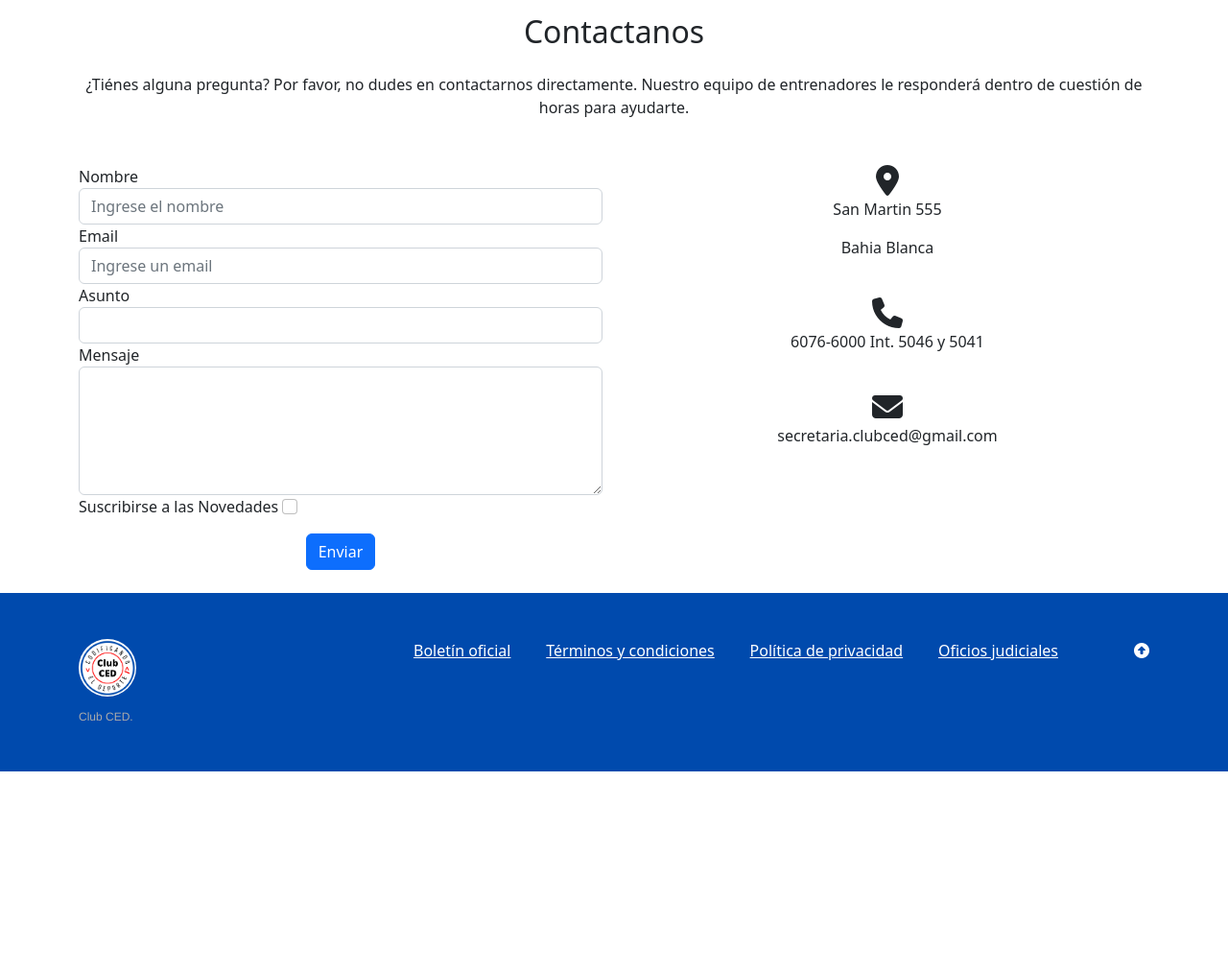
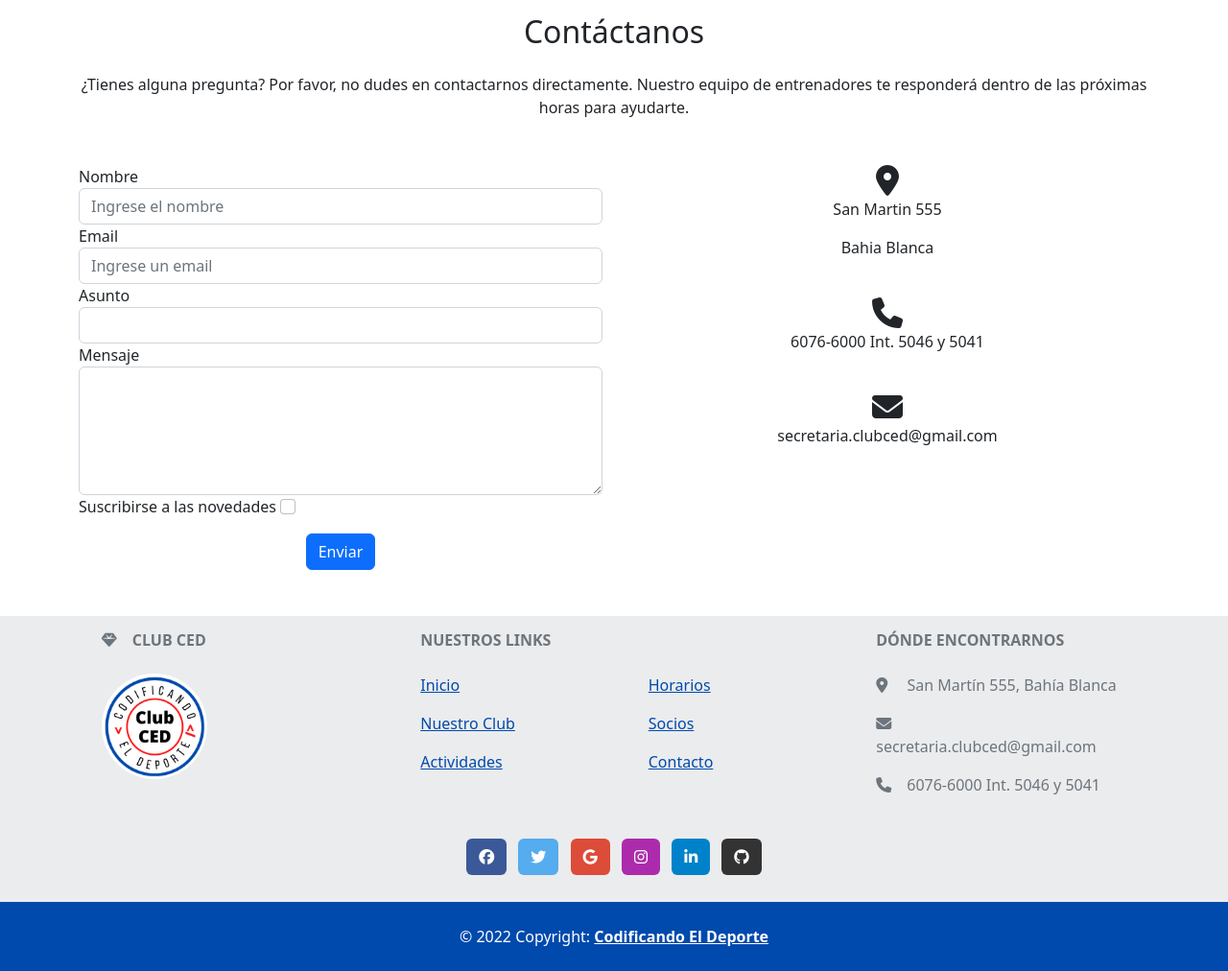
Before and after one commit to AgosVenezia/Integrador_Grupo2, a Django app: page /contacto/ in a window 1280 px wide. Shown: the part 80-1092 px from the top of the page at 96% size. Before the commit the page ends 884 px from the top, so only its background shows below. Run offline with Django 3.2, Linux system fonts and the light colour scheme; some libraries are stand-ins or nearby versions.

Commit message:
Se actualiza footer

```diff
--- a/grupo2/form.py
+++ b/grupo2/forms.py
@@ -28,7 +28,7 @@ class ContactoForm(forms.Form):
     mensaje = forms.CharField(label='Mensaje',max_length=500,
                             widget=forms.Textarea(attrs={'class':'form-control','rows':5}))
 
-    suscripcion= forms.BooleanField(label=' Suscribirse a las Novedades ', required=False,
+    suscripcion= forms.BooleanField(label=' Suscribirse a las novedades ', required=False,
                             widget=forms.CheckboxInput(attrs={'class':'form-check-input','value':1}))
 
 
@@ -49,3 +49,13 @@ class ContactoForm(forms.Form):
         #    msg= "Debe agregar la palabra -ayuda- en el campo."
         #    self.add_error('asunto',msg)
         #    self.add_error('mensaje',msg)
+
+#-- modificado 08/11
+class CategoriaForm(forms.Form):
+
+    nombre = forms.CharField(
+            label='Nombre',
+            max_length=50,
+            validators=(solo_caracteres,),
+            widget=forms.TextInput(attrs={'class':'form-control'})
+        )
--- a/grupo2/static/grupo2/publica/css/style.css
+++ b/grupo2/static/grupo2/publica/css/style.css
@@ -25,6 +25,12 @@ header{
     text-align: center;
 }
 
+h1{
+    font-family: Bebas Neue;
+    text-align: center;
+    color: #6C757D;
+}
+
 .card{
     height: 100%;
     width: 100% ;
@@ -33,6 +39,12 @@ header{
 .logo{
     height: 60px;
     width: 60px;
+    border-radius: 50%;
+}
+
+.logo2{
+    height: 110px;
+    width: 110px;
     border-radius: 50%;
 }
 
@@ -58,15 +70,17 @@ header{
     background-size: cover;
 }
 
-footer{
-    background-color: #333;
+#copy{
+    color: #FFFFFF;
 }
-footer a{
-    color: #FFF;
+
+#links{
+    color: #004AAD;
+    text-decoration: none;
 }
-img.logo-ciudad {
-    max-width: none !important;
-    width: 230px;
+
+#links:hover{
+    color: #FF1616;
 }
 
 p.legales {
--- a/grupo2/urls.py
+++ b/grupo2/urls.py
@@ -9,4 +9,8 @@ urlpatterns = [
     path('socios/',views.ver_socios,name='socios'),
     path('contacto/',views.ver_contacto,name='contacto'),
     path('administracion',views.index_administracion,name='inicio_administracion'),
+    # modificado 08/11
+    path('administracion/categorias', views.categorias_index,name='categorias_index'),
+ #   path('api_proyectos/',views.api_proyectos,name="api_proyectos"),
+ #   path('administracion/categorias/nuevo', views.categorias_nuevo,name='categorias_nuevo'),
 ]
--- a/grupo2/views.py
+++ b/grupo2/views.py
@@ -7,9 +7,13 @@ from django.urls import reverse
 
 from django.template import loader
 
-from grupo2.form import *
+from grupo2.forms import *
 
 from django.contrib import messages # para responder los mensajes en pantalla
+
+#--modificado 08/11
+from grupo2.models import *
+from grupo2.forms import ContactoForm, CategoriaForm
 
 
 def index(request):
@@ -73,10 +77,10 @@ def ver_actividades(request):
             'nombre':'Atletismo',
             'descripcion':'Alta competencia',
             'categoria':'Individual',
-            'imagen':'/static/img/Atletismo.jpg'
+            'imagen':'/static/img/atletismo.jpg'
         },
         {
-            'nombre':'Basquet',
+            'nombre':'Básquet',
             'descripcion':'Adolescentes',
             'categoria':'Competencia',
             'imagen':'/static/img/deporte_basket.jpg'
@@ -92,3 +96,13 @@ def ver_actividades(request):
 def index_administracion(request):
     variable = 'test variable'
     return render(request, 'grupo2/administracion/index_administracion.html',{'variable':variable})
+
+
+
+# ----- clase 08/11
+
+# desde models
+def categorias_index(request):
+    # queryset
+    categorias = Categoria.objects.all()
+    return render(request,'grupo2/administracion/categorias/index.html',{'categorias':categorias})
--- a/templates/grupo2/publica/contacto.html
+++ b/templates/grupo2/publica/contacto.html
@@ -10,10 +10,10 @@
 <section class="mb-4 container">
 
     <!--Section heading-->
-    <h2 class="h1-responsive font-weight-bold text-center my-4">Contactanos</h2>
+    <h2 class="h1-responsive font-weight-bold text-center my-4">Contáctanos</h2>
     <!--Section description-->
-    <p class="text-center w-responsive mx-auto mb-5">¿Tiénes alguna pregunta? Por favor, no dudes en contactarnos
-    directamente. Nuestro equipo de entrenadores le responderá dentro de cuestión de horas para ayudarte.</p>
+    <p class="text-center w-responsive mx-auto mb-5">¿Tienes alguna pregunta? Por favor, no dudes en contactarnos
+    directamente. Nuestro equipo de entrenadores te responderá dentro de las próximas horas para ayudarte.</p>
 
     <div class="row">
 
--- a/templates/grupo2/publica/footer.html
+++ b/templates/grupo2/publica/footer.html
@@ -1,4 +1,149 @@
 
+<footer class="text-center text-lg-start bg-light text-muted">
+  <!-- Section: Links  -->
+  <div style="background-color: rgba(0, 0, 0, 0.05);">
+  <section class="">
+    <div class="container text-center text-md-start mt-5">
+      <!-- Grid row -->
+      <div class="row mt-3">
+        <!-- Grid column -->
+        <div class="col-md-3 col-lg-4 col-xl-3 mx-auto mb-4">
+          <!-- Content -->
+          <p> </p>
+          <h6 class="fw-bold mb-4">
+            <i class="fas fa-gem me-3"></i>CLUB CED
+          </h6>
+          <a href="#">
+            <img class="logo2" src='/static/img/logoCED2.png' alt="">
+          </a>
+        </div>
+        <!-- Grid column -->
+
+        <!-- Grid column -->
+        <div class="col-md-2 col-lg-2 col-xl-2 mx-auto mb-4">
+          <!-- Links -->
+          <p> </p>
+          <h6 class="text-uppercase fw-bold mb-4">
+            NUESTROS LINKS
+          </h6>
+          <p id="links">
+            <a href="{% url 'inicio' %}" class="text-reset">Inicio</a>
+          </p>
+          <p id="links">
+            <a href="{% url 'nuestro_club' %}" class="text-reset">Nuestro Club</a>
+          </p>
+          <p id="links">
+            <a href="{% url 'actividades' %}" class="text-reset">Actividades</a>
+          </p>
+        </div>
+        <!-- Grid column -->
+
+        <!-- Grid column -->
+        <div class="col-md-3 col-lg-2 col-xl-2 mx-auto mb-4">
+          <!-- Links -->
+          <p> </p>
+          <h6 class="text-uppercase fw-bold mb-4" style="color: transparent";>
+            NUESTROS LINKS
+          </h6>
+          <p id="links">
+            <a href="{% url 'horarios' %}" class="text-reset">Horarios</a>
+          </p>
+          <p id="links">
+            <a href="{% url 'socios' %}" class="text-reset">Socios</a>
+          </p>
+          <p id="links">
+            <a href="{% url 'contacto' %}" class="text-reset">Contacto</a>
+          </p>
+        </div>
+        <!-- Grid column -->
+
+        <!-- Grid column -->
+        <div class="col-md-4 col-lg-3 col-xl-3 mx-auto mb-md-0 mb-4">
+          <!-- Links -->
+          <p> </p>
+          <h6 class="text-uppercase fw-bold mb-4">DÓNDE ENCONTRARNOS</h6>
+          <p><i class="fas fa-location-dot me-3"></i> San Martín 555, Bahía Blanca</p>
+          <!--<p>
+            <i class="fas fa-envelope me-3"></i>inscripciones.clubced@gmail.com</p>                   ATENCIÓN: QUEDA DESALINEADO-->
+          <p><i class="fas fa-envelope me-3"></i>secretaria.clubced@gmail.com</p>
+          <p><i class="fas fa-phone me-3"></i>6076-6000 Int. 5046 y 5041</p>
+        </div>
+        <!-- Grid column -->
+      </div>
+      <!-- Grid row -->
+    </div>
+  </section>
+  <!-- Section: Links  -->
+
+  <div class="container p-4 pb-0 d-flex justify-content-center">
+    <!-- Section: Social media -->
+    <section class="mb-4">
+      <!-- Facebook -->
+      <a
+        class="btn text-white btn-floating m-1"
+        style="background-color: #3b5998;"
+        href="#!"
+        role="button"
+        ><i class="fab fa-facebook"></i
+      ></a>
+
+      <!-- Twitter -->
+      <a
+        class="btn text-white btn-floating m-1"
+        style="background-color: #55acee;"
+        href="#!"
+        role="button"
+        ><i class="fab fa-twitter"></i
+      ></a>
+
+      <!-- Google -->
+      <a
+        class="btn text-white btn-floating m-1"
+        style="background-color: #dd4b39;"
+        href="#!"
+        role="button"
+        ><i class="fab fa-google"></i
+      ></a>
+
+      <!-- Instagram -->
+      <a
+        class="btn text-white btn-floating m-1"
+        style="background-color: #ac2bac;"
+        href="#!"
+        role="button"
+        ><i class="fab fa-instagram"></i
+      ></a>
+
+      <!-- Linkedin -->
+      <a
+        class="btn text-white btn-floating m-1"
+        style="background-color: #0082ca;"
+        href="#!"
+        role="button"
+        ><i class="fab fa-linkedin-in"></i
+      ></a>
+      <!-- Github -->
+      <a
+        class="btn text-white btn-floating m-1"
+        style="background-color: #333333;"
+        href="#!"
+        role="button"
+        ><i class="fab fa-github"></i
+      ></a>
+    </section>
+    <!-- Section: Social media -->
+  </div>
+  <!-- Copyright -->
+
+  <div id="copy" class="text-center p-4" style="background-color:#004AAD;">
+    © 2022 Copyright:
+    <a class="text-reset fw-bold" href="{% url 'inicio' %}">Codificando El Deporte</a>
+  </div>
+  <!-- Copyright -->
+  </div>
+</footer>
+
+<!--
 <footer class="footer mt-auto py-5" style="background-color:#004AAD;">
   <div class="container text-muted">
     <div class="row">
@@ -26,3 +171,4 @@
 
   </div>
 </footer>
+-->
--- a/templates/grupo2/publica/index.html
+++ b/templates/grupo2/publica/index.html
@@ -40,6 +40,7 @@
 <section class="album py-5 bg-light">
   <div class="container">
       <h1>Nuestros Deportes</h1>
+      <p> </p>
       <div class="row row-cols-1 row-cols-md-3 g-4">
           <div class="col">
             <div class="card">
@@ -102,6 +103,7 @@
 <section class="album py-5 bg-light">
   <div class="container">
       <h1>Novedades</h1>
+      <p> </p>
       <div class="row row-cols-1 row-cols-md-3 g-4">
           <div class="col">
               <div class="card text-white bg-primary mb-3" style="max-width: 18rem;">
```
Also changed, not shown: grupo2/models.py (+28 -0 lines), templates/grupo2/administracion/base_administracion.html (+12 -2 lines), templates/grupo2/administracion/categorias/form.html (added, +19 -0 lines), templates/grupo2/administracion/categorias/index.html (added, +84 -0 lines), templates/grupo2/administracion/categorias/nuevo.html (added, +22 -0 lines), grupo2/migrations/0004_vitalicio.py (added), grupo2/migrations/0005_docentem_estudiantem.py (added), templates/grupo2/administracion/categorias/editar.html (added), 2 other files.
